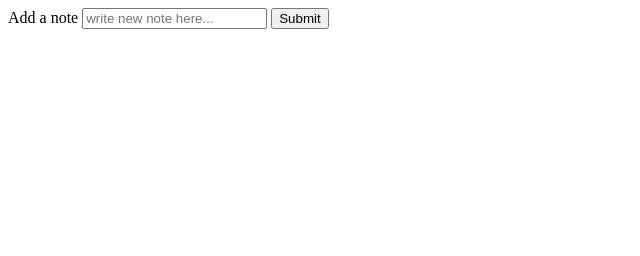
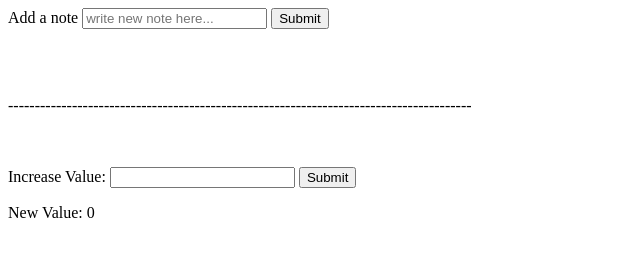
Before and after one commit to Matt-Eva/basic-form-practice, a plain HTML site: page index.html in a window 1280 px wide. Shown: the whole page, without its empty margins (0-640 px from the left). Drawn offline with Linux system fonts and the light colour scheme.

Commit message:
saving parseInt section

```diff
--- a/index.html
+++ b/index.html
@@ -19,5 +19,19 @@
 
     </ul>
 
+    <br/>
+    <br/>
+    <p>---------------------------------------------------------------------------------------</p>
+    <br/>
+    <br/>
+
+    <form id="win-value">
+        <label>Increase Value:</label>
+        <input id="new-value" name="new-value" type="number"/>
+        <input type="submit" />
+    </form>
+
+    <p id="value-display">New Value: 0</p>
+
 </body>
 </html>
```
Also changed, not shown: index.js (line endings or trailing spaces), 1 other file.
